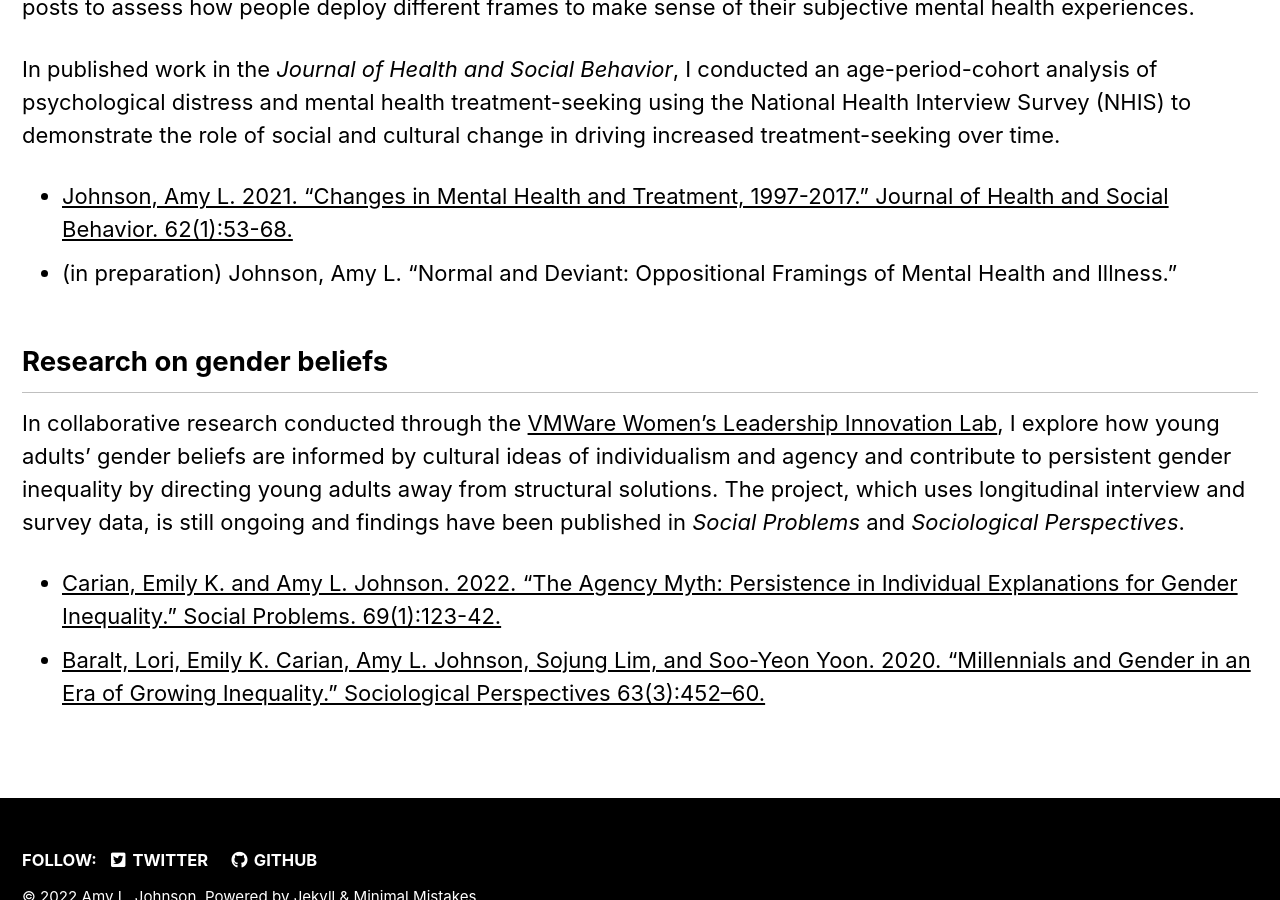
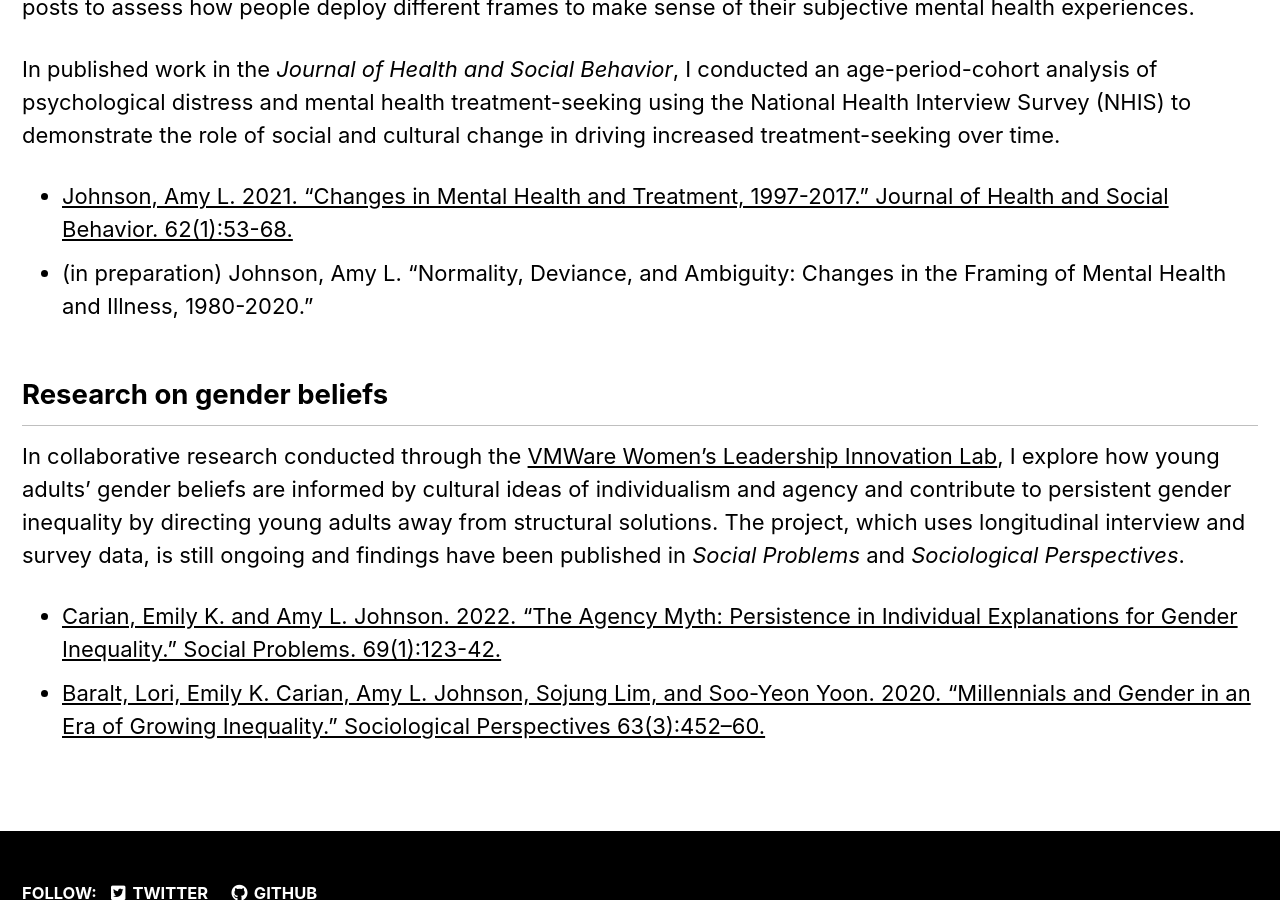
Before and after one commit to aljohnson-soc/aljohnson-soc.github.io, a Jekyll site: the page built from _pages/research.md, in a window 1280 px wide and 900 px high, scrolled down 606 px. Built offline with Jekyll 4.4.1, drawn with Linux system fonts in a browser that asks for light colours; cached includes are drawn as plain includes.

Commit message:
page updates

```diff
--- a/_pages/research.md
+++ b/_pages/research.md
@@ -13,7 +13,7 @@ In my dissertation, From Deviance to Diagnosis: Cultural Meanings of Mental Heal
 In published work in the *Journal of Health and Social Behavior*, I conducted an age-period-cohort analysis of psychological distress and mental health treatment-seeking using the National Health Interview Survey (NHIS) to demonstrate the role of social and cultural change in driving increased treatment-seeking over time.
 
 - [Johnson, Amy L. 2021. “Changes in Mental Health and Treatment, 1997-2017.” Journal of Health and Social Behavior. 62(1):53-68.](https://doi.org/10.1177/0022146520984136)
-- (in preparation) Johnson, Amy L. “Normal and Deviant: Oppositional Framings of Mental Health and Illness.”
+- (in preparation) Johnson, Amy L. “Normality, Deviance, and Ambiguity: Changes in the Framing of Mental Health and Illness, 1980-2020.”
 
 ## Research on gender beliefs
 
```
Also changed, not shown: _pages/splash.md (+1 -1 lines), _pages/teaching.md (+2 -0 lines).
